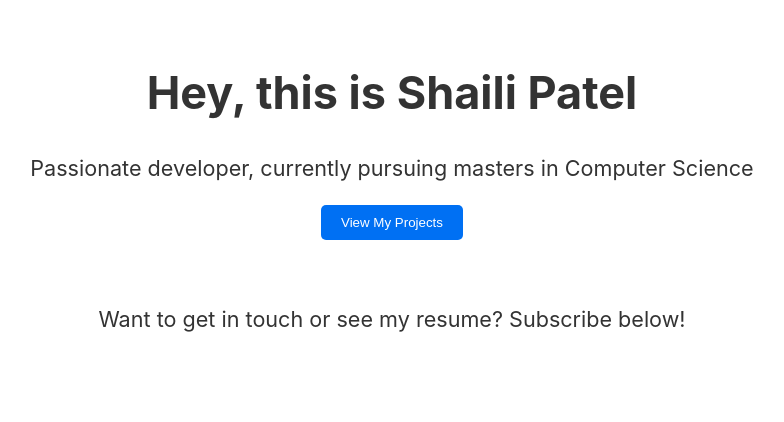
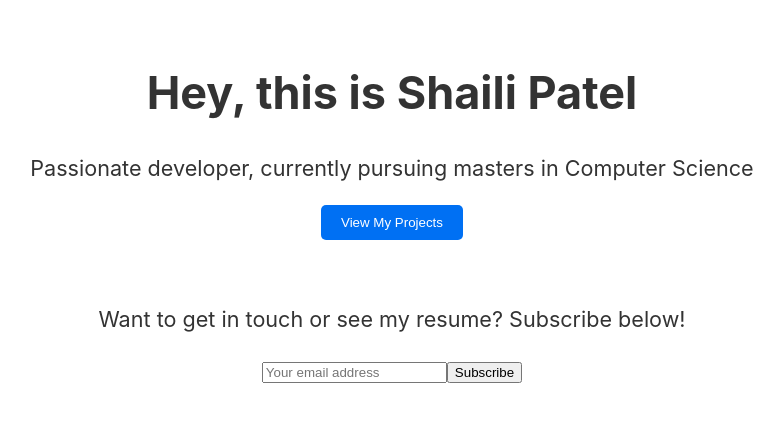
Before and after one commit to shailipatell/IS601-final-project-shailipatel, a Next.js app: page / in a window 1280 px wide. Shown: the top 422 px of the page, without its empty margins (248-1032 px from the left). Built offline with nearby package versions, Linux system fonts and the light colour scheme.

Commit message:
Added mailchimp integration

```diff
--- /dev/null
+++ b/pages/api/subscribe.js
@@ -0,0 +1,41 @@
+// pages/api/subscribe.js
+
+export default async function handler(req, res) {
+    if (req.method !== 'POST') {
+      return res.status(405).end();
+    }
+
+    const { email } = req.body;
+
+    if (!email) {
+      return res.status(400).json({ error: 'Email is required' });
+    }
+
+    // Add subscriber to Mailchimp
+    try {
+      const LIST_ID = 'ab909d29c8';
+      const API_KEY = '2279e48c08f6175027cdbffd9e599442-us11';
+      const DATACENTER = API_KEY.split('-')[1];
+
+      const response = await fetch(`https://${DATACENTER}.api.mailchimp.com/3.0/lists/${LIST_ID}/members`, {
+        body: JSON.stringify({
+          email_address: email,
+          status: 'subscribed',
+        }),
+        headers: {
+          Authorization: `apikey ${API_KEY}`,
+          'Content-Type': 'application/json',
+        },
+        method: 'POST',
+      });
+
+      if (response.status >= 400) {
+        const text = await response.text();
+        throw new Error(text);
+      }
+
+      return res.status(200).json({ success: true });
+    } catch (error) {
+      return res.status(500).json({ error: error.message || error.toString() });
+    }
+  }
--- a/pages/index.js
+++ b/pages/index.js
@@ -1,7 +1,35 @@
 import Link from 'next/link';
+import { useState } from 'react';
 import styles from '../styles/Home.module.css';
 
 export default function Home() {
+  const [email, setEmail] = useState('');
+  const [message, setMessage] = useState('');
+
+  const subscribe = async (e) => {
+    e.preventDefault();
+
+    const response = await fetch('/api/subscribe', {
+      body: JSON.stringify({
+        email
+      }),
+      headers: {
+        'Content-Type': 'application/json',
+      },
+      method: 'POST',
+    });
+
+    const { error } = await response.json();
+
+    if (error) {
+      setMessage(`Oops! ${error}`);
+      return;
+    }
+
+    setEmail('');
+    setMessage('Success! 🎉 You are now subscribed.');
+  };
+
   return (
     <div className={styles.homeContainer}>
       <section className={styles.section}>
@@ -14,8 +42,16 @@ export default function Home() {
 
       <section className={styles.section}>
         <p>Want to get in touch or see my resume? Subscribe below!</p>
-
-
+        <form onSubmit={subscribe}>
+          <input
+            type="email"
+            value={email}
+            onChange={e => setEmail(e.target.value)}
+            placeholder="Your email address"
+          />
+          <button type="submit">Subscribe</button>
+        </form>
+        {message && <p>{message}</p>}
       </section>
     </div>
   );
```
